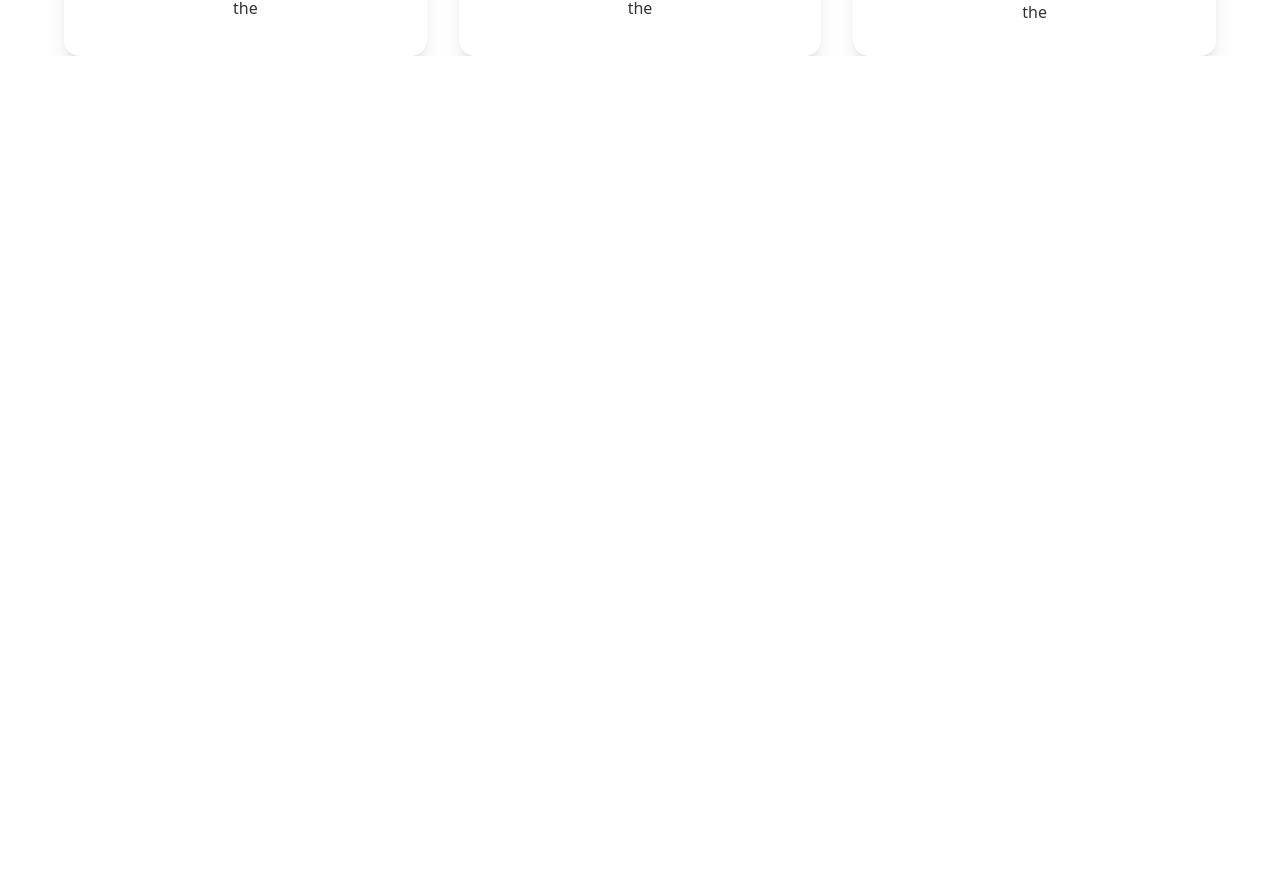
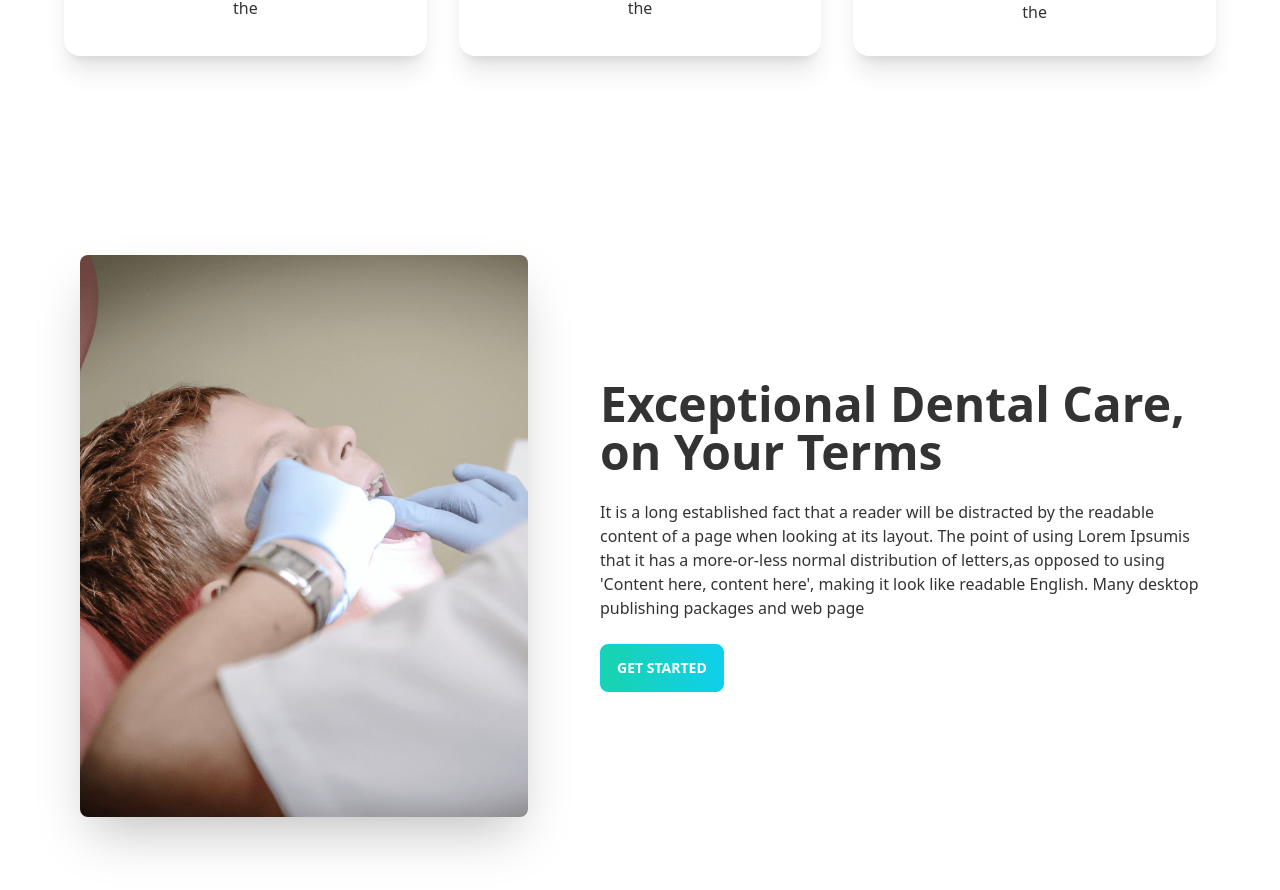
Before and after one commit to G-Mursalin/dent-care-client-site, a React (Create React App) app: page /home in a window 1280 px wide. Shown: the part 1539-2429 px from the top of the page. Before the commit the page ends 1595 px from the top, so only its background shows below. Built offline with nearby package versions, Linux system fonts and the light colour scheme.

Commit message:
servicesBanner added

```diff
--- a/src/Pages/Home/Home.js
+++ b/src/Pages/Home/Home.js
@@ -4,12 +4,14 @@
 import Banner from "./Banner";
 import Info from "./Info";
 import HomeServices from "./HomeServices";
+import ServicesBanner from "./ServicesBanner";
 const Home = () => {
   return (
     <Fragment>
       <Banner />
       <Info />
       <HomeServices />
+      <ServicesBanner />
     </Fragment>
   );
 };
--- a/src/Pages/Home/Info.js
+++ b/src/Pages/Home/Info.js
@@ -28,7 +28,7 @@
     },
   ];
   return (
-    <section className="grid lg:grid-cols-3 md:grid-cols-2 grid-col-1 gap-8 md:px-16 px-5   lg:mt-0 mt-20">
+    <section className="grid lg:grid-cols-3 md:grid-cols-2 grid-col-1 gap-8 md:px-16 px-5 lg:mt-0 mt-20">
       {infoData.map((info, i) => (
         <InfoCard key={i} infoData={info} />
       ))}
--- /dev/null
+++ b/src/Pages/Home/ServicesBanner.js
@@ -0,0 +1,35 @@
+// React
+import React from "react";
+// Images
+import treatment from "./../../assets/images/treatment.png";
+const ServicesBanner = () => {
+  return (
+    <div className="hero min-h-screen md:px-16 px-5 mt-20">
+      <div className="hero-content flex-col lg:flex-row">
+        <img
+          src={treatment}
+          alt="treatment"
+          className="lg:max-w-md w-sm rounded-lg shadow-2xl"
+        />
+        <div className="lg:ml-14 ml-0">
+          <h1 className="text-5xl font-bold">
+            Exceptional Dental Care, on Your Terms
+          </h1>
+          <p className="py-6">
+            It is a long established fact that a reader will be distracted by
+            the readable content of a page when looking at its layout. The point
+            of using Lorem Ipsumis that it has a more-or-less normal
+            distribution of letters,as opposed to using 'Content here, content
+            here', making it look like readable English. Many desktop publishing
+            packages and web page
+          </p>
+          <button className="btn btn-primary uppercase font-bold text-white bg-gradient-to-r from-secondary to-primary">
+            Get Started
+          </button>
+        </div>
+      </div>
+    </div>
+  );
+};
+
+export default ServicesBanner;
```
